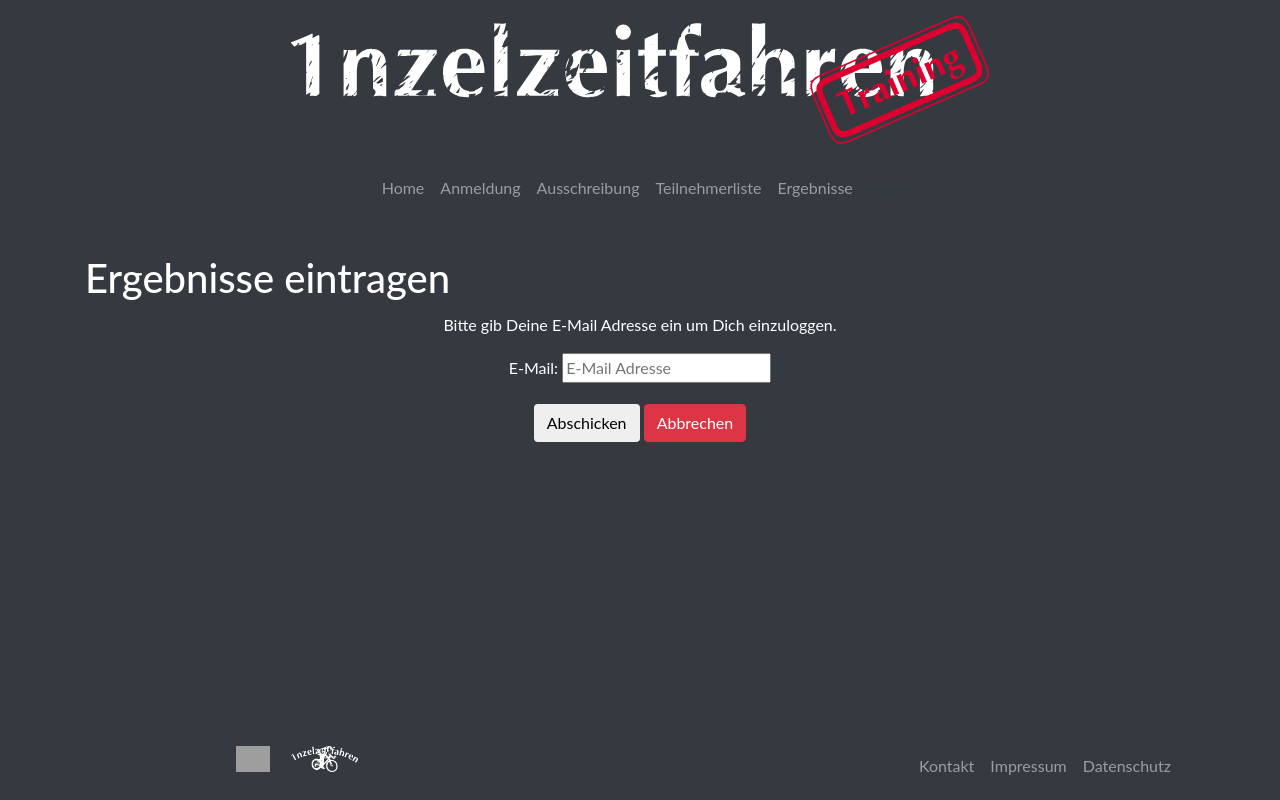
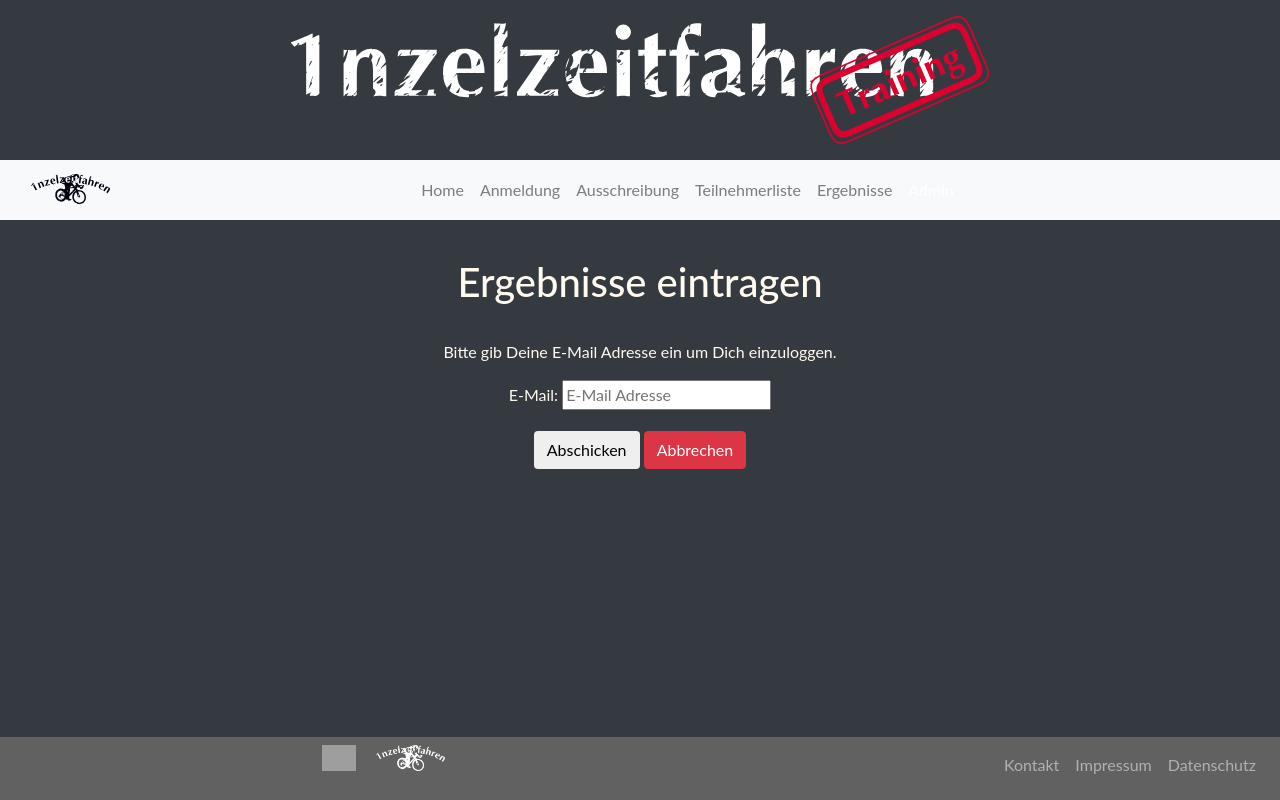
Before and after one commit to Chris10014/1nzelzeitfahren---php-version, a PHP site: the page made by views/events/participants-edit.php in a window 1280 px wide. Run offline with PHP 8.4, Linux system fonts and the light colour scheme; the template is opened without the code that fills it, so the values that code supplies are empty; a stand-in replaces the project's code that opens the database connection; some libraries are stand-ins or nearby versions; grey boxes are pictures that could not be loaded.

Commit message:
Changed some ui things: navbar, footer, logos etc.; Hide year btns on admin page and gave them an actice state as btn-outline class

```diff
--- a/controllers/registration.php
+++ b/controllers/registration.php
@@ -17,8 +17,9 @@ class Registration extends Controller
         $newEvent = new Events_Model();
         $event = $newEvent->regOpen(); //find event with active registration phase
         if($event !== null) {
-            $_SESSION['eventId'] = $event["event_id"];
-            $_SESSION['eventDate'] = $event["date"];
+                $_SESSION['eventId'] = $event["event_id"];
+                $_SESSION['eventDate'] = $event["date"];
+
             $data['eventId'] = $event["id"];
         } else {
             $data['eventId'] = null;
--- a/static/css/style.css
+++ b/static/css/style.css
@@ -41,7 +41,10 @@ button,
    font-family: "Lato", sans-serif;
 }
 
-h1,
+h1 {
+   margin-bottom: 3%;
+}
+
 h2 {
    margin-bottom: 1%;
 }
@@ -65,6 +68,10 @@ to to get a sticky footer */
    min-height: calc(100vh - 95px);
 }
 
+footer {
+   margin-top: 5%;
+}
+
 section, nav {
    margin-bottom: 3%;
 }
@@ -78,15 +85,15 @@ img {
 }
 
 header, main, footer {
-  color: #ffffff;
+  color: #fffaf0;
 }
 
 .headprint {
    margin: 0 auto;
 }
 
-nav.navbar-dark {
-    background-color: #343a40;
+.bg-light-dark {
+   background-color: rgb(97, 97, 97);
 }
 
 nav a:hover {
--- a/views/athletes/contact.php
+++ b/views/athletes/contact.php
@@ -1,4 +1,4 @@
-<header>
+<header class="text-center">
     <div class="container">
         <h1>Kontakt</h1>
     </div><!-- / container -->
--- a/views/athletes/privacy.php
+++ b/views/athletes/privacy.php
@@ -1,4 +1,4 @@
-<header>
+<header class="text-center">
     <div class="container">
         <h1>Datenschutzerklärung</h1>
     </div><!-- / container -->
--- a/views/events/index.php
+++ b/views/events/index.php
@@ -1,4 +1,4 @@
-<header>
+<header class="text-center">
     <h1>Events</h1>
 </header>
 <main>
--- a/views/events/participants-edit.php
+++ b/views/events/participants-edit.php
@@ -6,18 +6,23 @@
     }
     ?>
 
- <header>
+ <header class="text-center">
      <div class="container">
+         <?php
+            if (isset($_SESSION['admin']) && $_SESSION['admin'] == 1) {
+            ?>
              <div class="mb-4">
                  <?php
                     foreach (array_reverse($data["allEventDates"]) as $eventDate) {
-                    echo "<a class='btn btn-light m-1' role='button' href='";
+                        echo "<a class='btn btn-light m-1 js-year-btn' role='button' href='";
                         echo DIR;
                         echo  "events/editResults/", $eventDate['id'], "'>";
                         echo  date("Y", strtotime($eventDate['date'])), "</a>";
                     }
                     ?>
              </div>
+         <?php } ?>
+
          <h1>Ergebnisse eintragen</h1>
      </div><!-- / container -->
  </header>
@@ -101,7 +106,7 @@
                 ?>
                  <code>
                      <?php
-                        if(SERVER !== null && SERVER == "test") {
+                        if (SERVER !== null && SERVER == "test") {
                             echo $_SESSION['adminCode'];
                         } else {
                             "";
@@ -148,3 +153,18 @@
             ?>
      </div><!-- / container -->
  </main>
+ <script>
+     $(document).ready(function() {
+         //collect all buttons for year selection in an array
+         var buttons = document.getElementsByClassName("js-year-btn");
+
+         //loop through the array and compare button href with the current url
+         //set the button to outline == current url
+         for (var i = 0; i < buttons.length; i++) {
+             if (window.location.href == ($(buttons[i]).attr("href"))) {
+                 $(buttons[i]).removeClass('btn-light');
+                 $(buttons[i]).addClass('btn-outline-light');
+             }
+         }
+     });
+ </script>
--- a/views/events/participants.php
+++ b/views/events/participants.php
@@ -1,4 +1,4 @@
-<header>
+<header class="text-center">
     <div class="container">
         <h1>Teilnehmerliste</h1>
     </div><!-- / container -->
--- a/views/events/results.php
+++ b/views/events/results.php
@@ -1,4 +1,4 @@
-<header>
+<header class="text-center">
 
     <div class="container">
         <div class="mb-4">
@@ -11,7 +11,7 @@
             }
             ?>
         </div>
-        <h1>Ergebnisse</h1>
+        <h1>Ergebnisse <?=  date("Y", strtotime($data['event']['date'])) ?></h1>
     </div>
 </header>
 <main>
--- a/views/footer.php
+++ b/views/footer.php
@@ -1,16 +1,16 @@
 <footer id="footer" class="footer">
-    <div class="container">
+
     <section class="no-margin-bottom">
-            <nav class="no-margin-bottom navbar navbar-expand-md navbar-dark">
+        <nav class="no-margin-bottom navbar navbar-expand-md navbar-dark bg-light-dark">
             <ul class="navbar-nav ml-auto">
-                    <li class="nav-item"><img src="<?= DIR ?>static/img/racelogos/Logo_final_wappen_senkrecht_rubberstamp_ws.svg" width="5%" alt="TSG Eppstein Triathlon"> &nbsp &nbsp <img src="<?= DIR ?>static/img/racelogos/1zf_Logo_ws_rubberstamp.png" width="10%" alt="1zF"></li>
+                <li class="nav-item"><img class="ml-3" src="<?= DIR ?>static/img/racelogos/Logo_final_wappen_senkrecht_rubberstamp_ws.svg" width="5%" alt="TSG Eppstein Triathlon" />  <img class="ml-3" src="<?= DIR ?>static/img/racelogos/1zf_Logo_ws_rubberstamp.png" width="10%" alt="1zF" /></li>
                 <li class="nav-item"><a class="nav-link" href='<?= DIR ?>athletes/contact'>Kontakt</a></li>
                 <li class="nav-item"><a class="nav-link" href=' #'>Impressum</a></li>
                 <li class="nav-item"><a class="nav-link" href='<?= DIR ?>athletes/privacy'>Datenschutz</a></li>
             </ul>
         </nav>
     </section>
-    </div><!-- / conatiner -->
+
 </footer>
 <script src="https://code.jquery.com/jquery-3.2.1.js" integrity="sha256-DZAnKJ/6XZ9si04Hgrsxu/8s717jcIzLy3oi35EouyE=" crossorigin="anonymous"></script>
 <script src="https://code.jquery.com/ui/1.12.1/jquery-ui.js" integrity="sha256-T0Vest3yCU7pafRw9r+settMBX6JkKN06dqBnpQ8d30=" crossorigin="anonymous"></script>
--- a/views/header.php
+++ b/views/header.php
@@ -30,10 +30,12 @@ session_start();
    <div class="text-center headprint">
       <img class="m-3" src="<?= DIR ?>static/img/racelogos/1zFSchriftzugGeradeTraining_white-min.svg" alt="1zF" width-max="100%">
    </div>
+   <nav class="navbar navbar-expand-lg navbar-light bg-light sticky-top">
 
-   <nav class="navbar navbar-expand-lg navbar-dark sticky-top">
       <div class="container-fluid">
-         <a class="navbar-brand" href=""></a>
+         <a class="navbar-brand" href="<?= DIR ?>welcome">
+            <img src="<?= DIR ?>static/img/racelogos/1zF_Logo_rubberstamp-min.svg" height="30" alt="1zF">
+         </a>
          <button class="navbar-toggler" type="button" data-bs-toggle="collapse" data-bs-target="#navbarNav" aria-controls="navbarNav" aria-expanded="false" aria-label="Toggle navigation">
             <span class="navbar-toggler-icon"></span>
          </button>
@@ -58,7 +60,7 @@ session_start();
                   <a class="nav-link" href="<?= DIR ?>events/results">Ergebnisse</a>
                </li>
                <li class="nav-item">
-                  <a class="nav-link" style="color:#343a40" href="<?= DIR ?>events/editResults">Admin</a>
+                  <a class="nav-link" style="color:#ffffff" href="<?= DIR ?>events/editResults">Admin</a>
                </li>
             </ul>
          </div>
--- a/views/registration/edit.php
+++ b/views/registration/edit.php
@@ -41,7 +41,7 @@ if ($date !== false && strlen($date) > 0) {
 }
 
 ?>
-<header>
+<header class="text-center">
     <div class="container">
         <h1>Anmeldung</h1>
         <p>
--- a/views/registration/show.php
+++ b/views/registration/show.php
@@ -3,7 +3,7 @@
 $ageGroup = Utils::ageGroup($data["registration"]["date"], $data["registration"]["year_of_birth"]);
 
 ?>
-<header>
+<header class="text-center">
     <div class="container">
         <h1>Deine Anmeldung</h1>
         <h1><?= $data["registration"]["event_name"] ?> am <?php echo Utils::convertDate($data['registration']["date"]); ?></h1>
```
Also changed, not shown: controllers/athletes.php (+12 -1 lines), controllers/welcome.php (+16 -0 lines), errorlog.html (+10 -0 lines), views/athletes/rules.php (+6 -6 lines), views/welcome.php (+7 -24 lines). Lines whose indentation alone changed are shown as unchanged.
